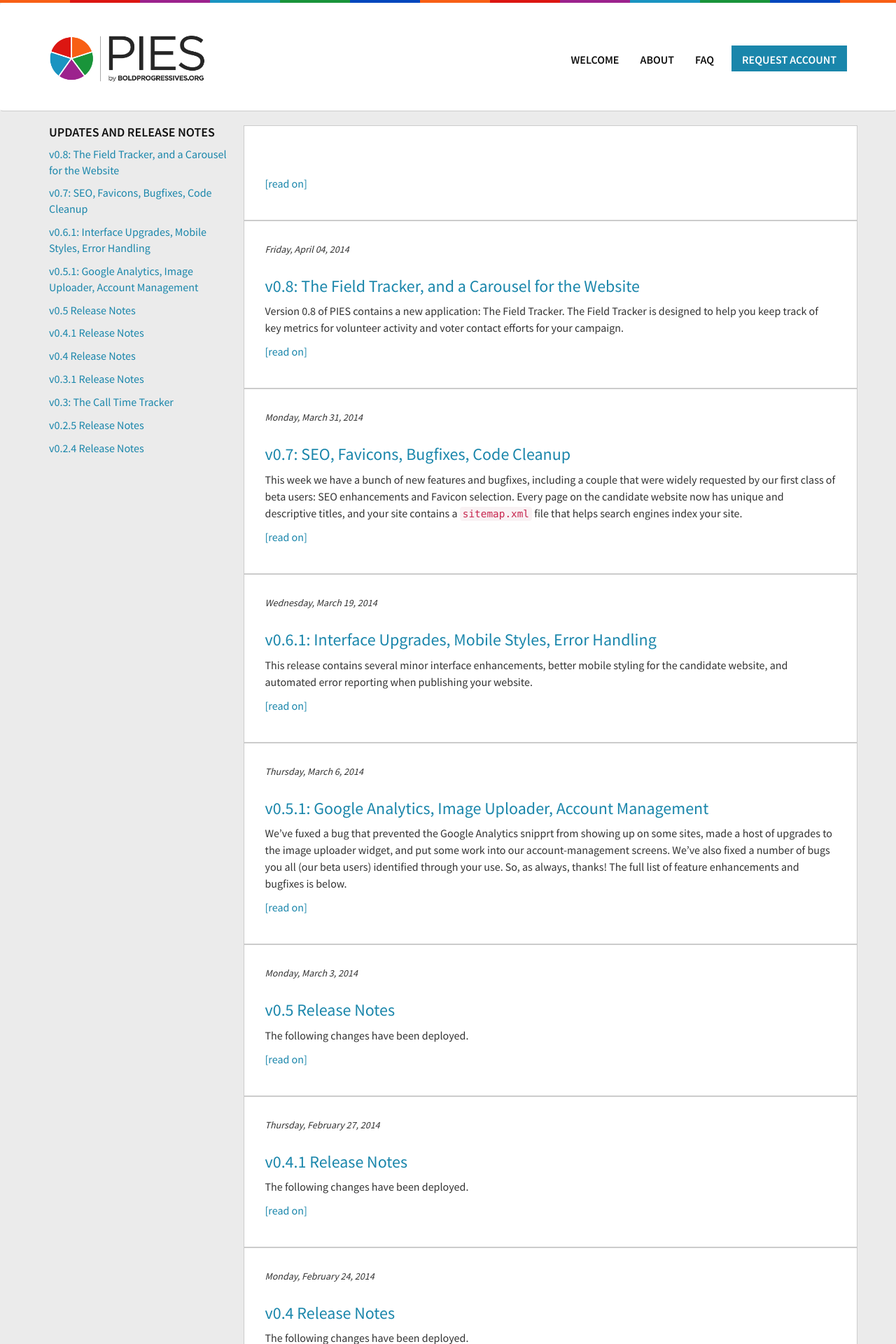
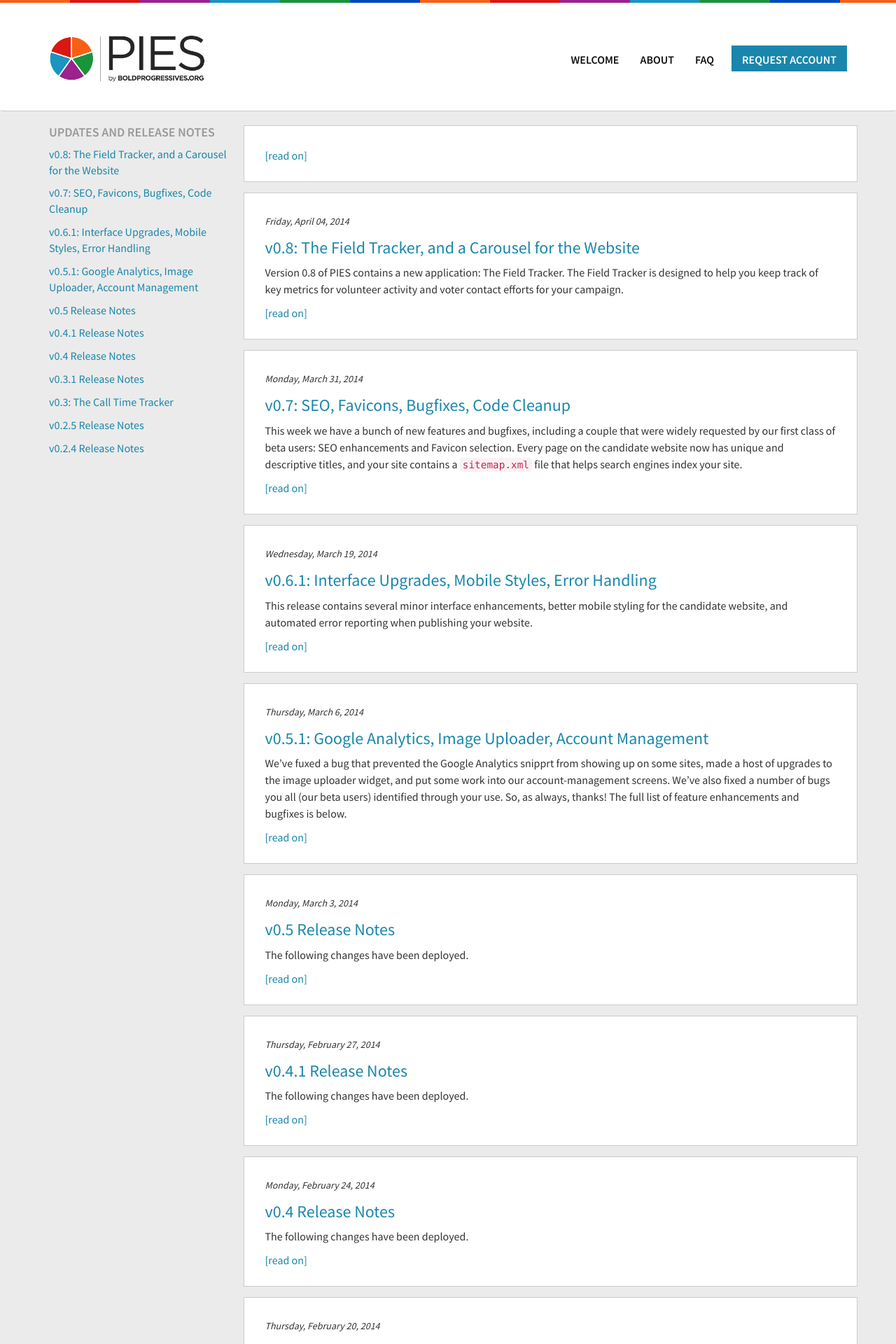
Before and after one commit to boldprogressives/pies-public-site, a Jekyll site: the page built from updates.html, in a window 1280 px wide. Shown: the top 1920 px of the page at 70% size. Built offline with Jekyll 4.4.1, drawn with Linux system fonts in a browser that asks for light colours.

Commit message:
headings and spacing for posts and updates.html

```diff
--- a/index.html
+++ b/index.html
@@ -1,7 +1,6 @@
 ---
 layout: base
 title: PIES | Welcome
-description:
 ---
 
 	<section id="welcome" class="pies-welcome">
--- a/public.css
+++ b/public.css
@@ -22,6 +22,11 @@
 
 h3, h4, h5, h6 {
 	  padding-top: 10px;
+}
+
+h3.title {
+  padding-top: 0;
+  margin-top: 15px;
 }
 
 .footer-logo img {
@@ -89,12 +94,15 @@
 	border-radius: 0;
 }
 
-h1 {
+h1, h1>a {
 	font-size: 18px;
 	font-weight: 600;
 	color: #999;
 	text-transform: uppercase;
 	margin-top: 0
+}
+h1>a:hover {
+  text-decoration: none; color: #bbb;
 }
 
 label {
@@ -125,16 +133,22 @@
 	background-color: #fff;
 	border: 1px solid #ccc;
 }
-
+@media (min-width: 992px) {
+  body.post .pies-content { padding-left: 45px; padding-right: 45px; }
+}
+.pies-content.card {
+  padding-top: 15px;
+  padding-bottom: 15px;
+  margin-bottom: 15px;
+}
 .pies-content a {
 	color: #1a86ab;
 }
-
 .pies-content a:hover {
 	opacity: 0.8;
 	text-decoration: none;
 }
-
+.pies-content aside { margin-top: 15px; }
 
 .pies-content ul {
 	list-style: disc;
```
